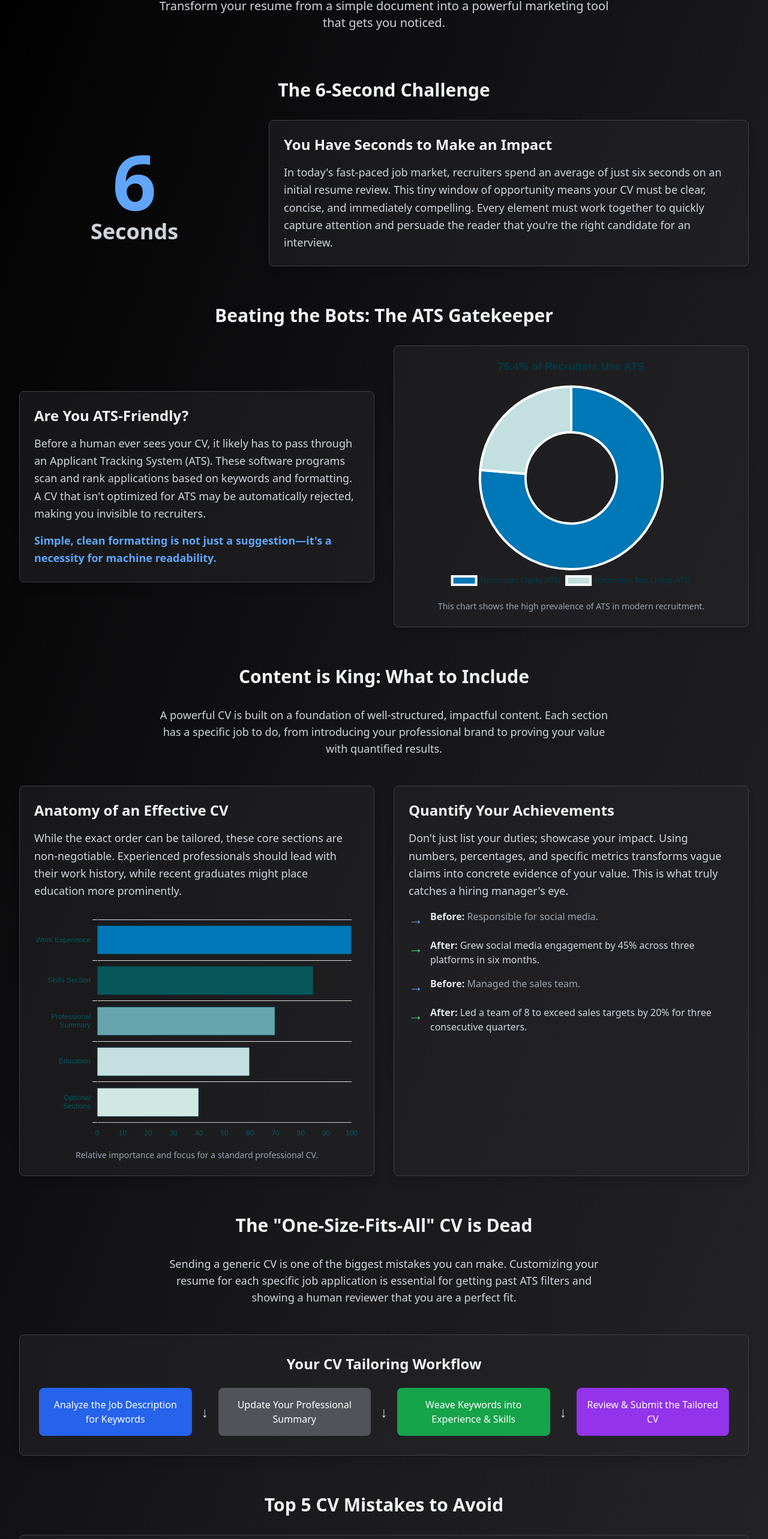
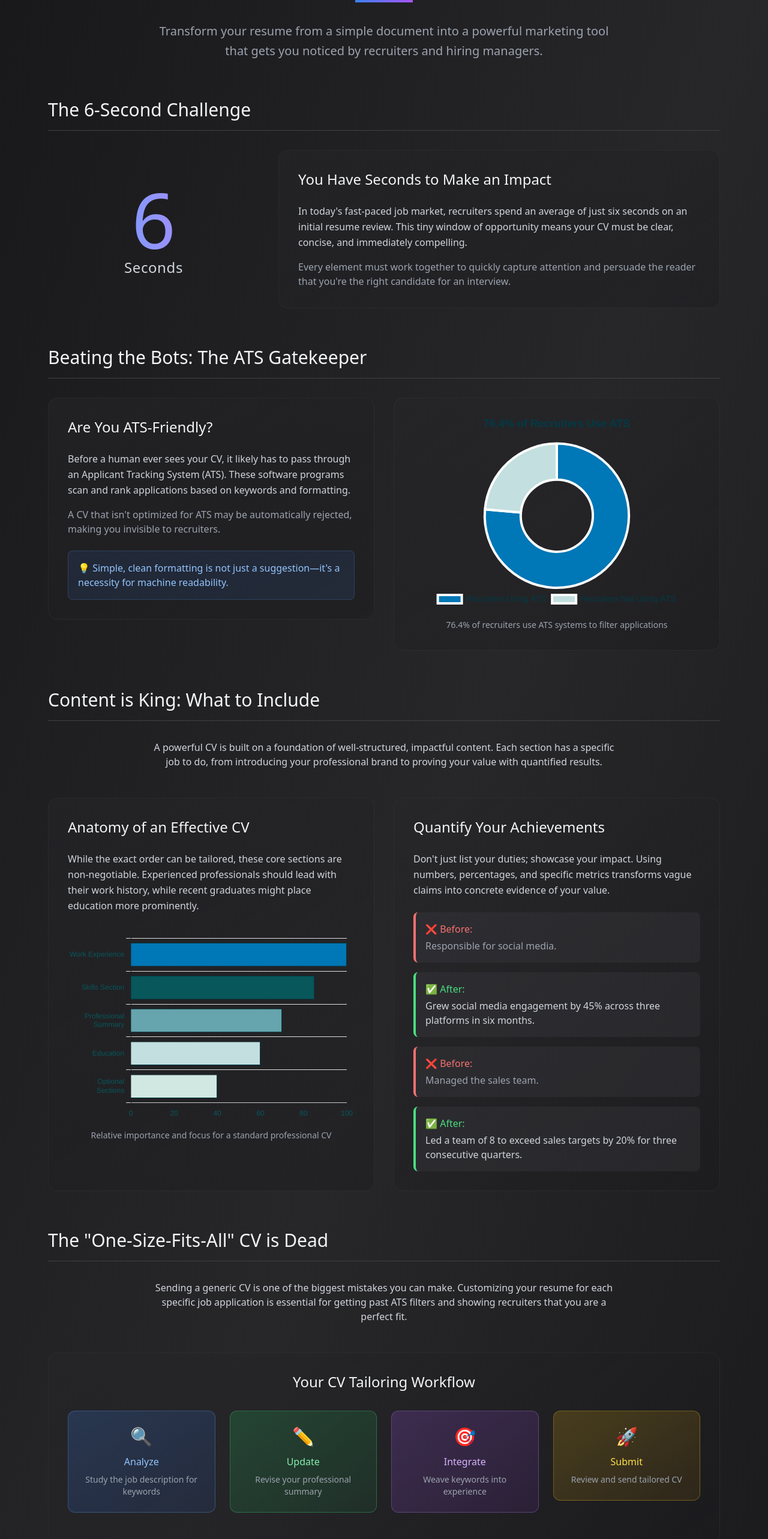
Before and after one commit to FilipElznic/CV_gen, a React (Vite) app: page /howtowrite in a window 1280 px wide. Shown: the part 192-2758 px from the top of the page at 60% size. Built offline with nearby package versions, Linux system fonts and the light colour scheme; no server answers.

Commit message:
readme,vercel icons

```diff
--- a/src/App.jsx
+++ b/src/App.jsx
@@ -11,7 +11,7 @@ import SignIn from "./Components/SignIn";
 import SignUp from "./Components/SignUp";
 import PrivacyPolicy from "./Components/Privacypol";
 import AllCV from "./pages/AllCV";
-import HowToWrite from "./pages/Howtowrite";
+import HowToWrite from "./pages/HowtoWrite";
 import Docs from "./pages/Docs";
 
 function App() {
--- a/src/Components/HeroSection.jsx
+++ b/src/Components/HeroSection.jsx
@@ -29,10 +29,7 @@ const HeroSection = ({ currentUser }) => (
           </>
         ) : (
           <Link
-            to="/"
-            onClick={() => {
-              /* This will be handled by Navbar */
-            }}
+            to="/create"
             className="bg-gradient-to-r from-cyan-500 to-blue-600 text-white px-8 py-4 rounded-lg text-lg font-semibold hover:from-cyan-600 hover:to-blue-700 transition duration-200 shadow-lg hover:shadow-cyan-500/25 transform hover:scale-105"
           >
             Get Started Free
--- a/src/pages/HowToWrite.jsx
+++ b/src/pages/HowToWrite.jsx
@@ -241,233 +241,294 @@ function HowToWrite() {
 
   return (
     <>
+      <style>{`
+        .content-section {
+          opacity: 0;
+          transform: translateY(20px);
+          animation: fadeInUp 0.6s ease-out forwards;
+        }
+
+        .content-section:nth-child(2) { animation-delay: 0.1s; }
+        .content-section:nth-child(3) { animation-delay: 0.2s; }
+        .content-section:nth-child(4) { animation-delay: 0.3s; }
+        .content-section:nth-child(5) { animation-delay: 0.4s; }
+        .content-section:nth-child(6) { animation-delay: 0.5s; }
+
+        @keyframes fadeInUp {
+          to {
+            opacity: 1;
+            transform: translateY(0);
+          }
+        }
+
+        .tech-card {
+          transition: all 0.3s ease;
+          background: linear-gradient(145deg, rgba(39, 39, 42, 0.5), rgba(24, 24, 27, 0.3));
+          backdrop-filter: blur(10px);
+          border: 1px solid rgba(63, 63, 70, 0.3);
+        }
+
+        .tech-card:hover {
+          transform: translateY(-2px);
+          border-color: rgba(156, 163, 175, 0.5);
+          box-shadow: 0 10px 25px rgba(0, 0, 0, 0.3);
+        }
+      `}</style>
+
       <Navbar />
-      <div className="min-h-screen bg-gradient-to-br from-black via-zinc-900 to-zinc-800 text-gray-100">
-        <header className="text-white text-center py-12 px-4">
-          <h1 className="text-4xl md:text-6xl font-black tracking-tight text-gray-100">
-            Crafting Your Interview-Winning CV
+      <div className="min-h-screen bg-gradient-to-br from-zinc-900 via-zinc-800 to-zinc-900 text-gray-100">
+        <div className="max-w-6xl mx-auto px-4 py-8">
+          {/* Hero Section */}
+          <div className="text-center mb-16">
+            <h1 className="text-5xl md:text-7xl font-extralight mb-6 text-gray-100 tracking-tight">
+              CV Writing Guide
             </h1>
-          <p className="mt-4 text-lg md:text-xl max-w-3xl mx-auto text-gray-300">
+            <div className="w-24 h-1 bg-gradient-to-r from-blue-500 to-purple-500 mx-auto mb-8"></div>
+            <p className="text-xl text-gray-400 mb-8 max-w-3xl mx-auto leading-relaxed">
               Transform your resume from a simple document into a powerful
-            marketing tool that gets you noticed.
+              marketing tool that gets you noticed by recruiters and hiring
+              managers.
             </p>
-        </header>
-
-        <main className="container mx-auto p-4 md:p-8">
-          <section id="first-impression" className="mb-16">
-            <h2 className="text-3xl font-bold text-center mb-8 text-gray-100">
+          </div>
+          {/* Main Content */}
+          <div className="space-y-16">
+            {/* The 6-Second Challenge */}
+            <section id="first-impression" className="content-section">
+              <h2 className="text-3xl font-light mb-8 text-gray-100 border-b border-zinc-700 pb-4">
                 The 6-Second Challenge
               </h2>
-            <div className="grid grid-cols-1 md:grid-cols-3 gap-8 items-center">
-              <div className="md:col-span-1 text-center">
-                <div className="text-8xl md:text-9xl font-black text-blue-400">
+              <div className="grid grid-cols-1 lg:grid-cols-3 gap-8 items-center">
+                <div className="text-center">
+                  <div className="text-8xl md:text-9xl font-extralight text-transparent bg-clip-text bg-gradient-to-r from-blue-400 to-purple-400">
                     6
                   </div>
-                <div className="text-4xl font-bold text-gray-300">Seconds</div>
+                  <div className="text-2xl font-light text-gray-300 tracking-wide">
+                    Seconds
                   </div>
-              <div className="md:col-span-2 bg-zinc-800/50 rounded-lg shadow-lg p-6 border border-zinc-700">
-                <h3 className="text-2xl font-bold mb-4 text-gray-100">
+                </div>
+                <div className="lg:col-span-2 tech-card rounded-2xl p-8">
+                  <h3 className="text-2xl font-medium mb-6 text-gray-100">
                     You Have Seconds to Make an Impact
                   </h3>
-                <p className="text-lg leading-relaxed text-gray-300">
+                  <p className="text-gray-300 leading-relaxed mb-4">
                     In today&apos;s fast-paced job market, recruiters spend an
-                  average of just six seconds on an initial resume review. This
-                  tiny window of opportunity means your CV must be clear,
-                  concise, and immediately compelling. Every element must work
-                  together to quickly capture attention and persuade the reader
-                  that you&apos;re the right candidate for an interview.
+                    average of just six seconds on an initial resume review.
+                    This tiny window of opportunity means your CV must be clear,
+                    concise, and immediately compelling.
+                  </p>
+                  <p className="text-gray-400">
+                    Every element must work together to quickly capture
+                    attention and persuade the reader that you&apos;re the right
+                    candidate for an interview.
                   </p>
                 </div>
               </div>
             </section>
 
-          <section id="ats" className="mb-16">
-            <h2 className="text-3xl font-bold text-center mb-8 text-gray-100">
+            {/* ATS Section */}
+            <section id="ats" className="content-section">
+              <h2 className="text-3xl font-light mb-8 text-gray-100 border-b border-zinc-700 pb-4">
                 Beating the Bots: The ATS Gatekeeper
               </h2>
-            <div className="grid grid-cols-1 md:grid-cols-2 gap-8 items-center">
-              <div className="bg-zinc-800/50 rounded-lg shadow-lg p-6 border border-zinc-700">
-                <h3 className="text-2xl font-bold mb-4 text-gray-100">
+              <div className="grid grid-cols-1 lg:grid-cols-2 gap-8 items-start">
+                <div className="tech-card rounded-2xl p-8">
+                  <h3 className="text-2xl font-medium mb-6 text-gray-100">
                     Are You ATS-Friendly?
                   </h3>
-                <p className="text-lg leading-relaxed mb-4 text-gray-300">
+                  <p className="text-gray-300 leading-relaxed mb-4">
                     Before a human ever sees your CV, it likely has to pass
                     through an Applicant Tracking System (ATS). These software
                     programs scan and rank applications based on keywords and
-                  formatting. A CV that isn&apos;t optimized for ATS may be
-                  automatically rejected, making you invisible to recruiters.
+                    formatting.
                   </p>
-                <p className="text-lg leading-relaxed font-bold text-blue-400">
-                  Simple, clean formatting is not just a suggestion—it&apos;s a
-                  necessity for machine readability.
+                  <p className="text-gray-400 mb-6">
+                    A CV that isn&apos;t optimized for ATS may be automatically
+                    rejected, making you invisible to recruiters.
+                  </p>
+                  <div className="bg-blue-500/10 border border-blue-400/20 rounded-lg p-4">
+                    <p className="text-blue-300 font-medium">
+                      💡 Simple, clean formatting is not just a
+                      suggestion—it&apos;s a necessity for machine readability.
                     </p>
                   </div>
-              <div className="bg-zinc-800/50 rounded-lg shadow-lg p-6 border border-zinc-700">
-                <div className="chart-container mx-auto h-80 md:h-96">
+                </div>
+                <div className="tech-card rounded-2xl p-8">
+                  <div className="chart-container mx-auto h-80">
                     <canvas id="atsChart"></canvas>
                   </div>
                   <p className="text-center mt-4 text-sm text-gray-400">
-                  This chart shows the high prevalence of ATS in modern
-                  recruitment.
+                    76.4% of recruiters use ATS systems to filter applications
                   </p>
                 </div>
               </div>
             </section>
 
-          <section id="content" className="mb-16">
-            <h2 className="text-3xl font-bold text-center mb-8 text-gray-100">
+            {/* Content Structure Section */}
+            <section id="content" className="content-section">
+              <h2 className="text-3xl font-light mb-8 text-gray-100 border-b border-zinc-700 pb-4">
                 Content is King: What to Include
               </h2>
-            <p className="text-center max-w-3xl mx-auto mb-12 text-lg text-gray-300">
+              <p className="text-center max-w-3xl mx-auto mb-12 text-gray-300">
                 A powerful CV is built on a foundation of well-structured,
                 impactful content. Each section has a specific job to do, from
                 introducing your professional brand to proving your value with
                 quantified results.
               </p>
-            <div className="grid grid-cols-1 md:grid-cols-2 gap-8">
-              <div className="bg-zinc-800/50 rounded-lg shadow-lg p-6 border border-zinc-700">
-                <h3 className="text-2xl font-bold mb-4 text-gray-100">
+              <div className="grid grid-cols-1 lg:grid-cols-2 gap-8">
+                <div className="tech-card rounded-2xl p-8">
+                  <h3 className="text-2xl font-medium mb-6 text-gray-100">
                     Anatomy of an Effective CV
                   </h3>
-                <p className="text-lg leading-relaxed mb-4 text-gray-300">
-                  While the exact order can be tailored, these core sections are
-                  non-negotiable. Experienced professionals should lead with
-                  their work history, while recent graduates might place
+                  <p className="text-gray-300 leading-relaxed mb-6">
+                    While the exact order can be tailored, these core sections
+                    are non-negotiable. Experienced professionals should lead
+                    with their work history, while recent graduates might place
                     education more prominently.
                   </p>
-                <div className="chart-container mx-auto h-96">
+                  <div className="chart-container mx-auto h-80">
                     <canvas id="cvSectionsChart"></canvas>
                   </div>
                   <p className="text-center mt-4 text-sm text-gray-400">
-                  Relative importance and focus for a standard professional CV.
+                    Relative importance and focus for a standard professional CV
                   </p>
                 </div>
-              <div className="bg-zinc-800/50 rounded-lg shadow-lg p-6 border border-zinc-700">
-                <h3 className="text-2xl font-bold mb-4 text-gray-100">
+                <div className="tech-card rounded-2xl p-8">
+                  <h3 className="text-2xl font-medium mb-6 text-gray-100">
                     Quantify Your Achievements
                   </h3>
-                <p className="text-lg leading-relaxed mb-4 text-gray-300">
-                  Don&apos;t just list your duties; showcase your impact. Using
-                  numbers, percentages, and specific metrics transforms vague
-                  claims into concrete evidence of your value. This is what
-                  truly catches a hiring manager&apos;s eye.
+                  <p className="text-gray-300 leading-relaxed mb-6">
+                    Don&apos;t just list your duties; showcase your impact.
+                    Using numbers, percentages, and specific metrics transforms
+                    vague claims into concrete evidence of your value.
                   </p>
-                <ul className="space-y-4">
-                  <li className="flex items-start">
-                    <span className="text-2xl font-bold text-blue-400 mr-3">
-                      →
-                    </span>
-                    <div>
-                      <strong className="text-gray-200">Before:</strong>{" "}
-                      <span className="text-gray-400">
+                  <div className="space-y-4">
+                    <div className="bg-zinc-700/30 rounded-lg p-4 border-l-4 border-red-400">
+                      <div className="text-red-400 font-medium mb-1">
+                        ❌ Before:
+                      </div>
+                      <div className="text-gray-400">
                         Responsible for social media.
-                      </span>
                       </div>
-                  </li>
-                  <li className="flex items-start">
-                    <span className="text-2xl font-bold text-green-400 mr-3">
-                      →
-                    </span>
-                    <div>
-                      <strong className="text-gray-200">After:</strong>{" "}
-                      <span className="text-gray-300">
+                    </div>
+                    <div className="bg-zinc-700/30 rounded-lg p-4 border-l-4 border-green-400">
+                      <div className="text-green-400 font-medium mb-1">
+                        ✅ After:
+                      </div>
+                      <div className="text-gray-300">
                         Grew social media engagement by 45% across three
                         platforms in six months.
-                      </span>
                       </div>
-                  </li>
-                  <li className="flex items-start">
-                    <span className="text-2xl font-bold text-blue-400 mr-3">
-                      →
-                    </span>
-                    <div>
-                      <strong className="text-gray-200">Before:</strong>{" "}
-                      <span className="text-gray-400">
+                    </div>
+                    <div className="bg-zinc-700/30 rounded-lg p-4 border-l-4 border-red-400">
+                      <div className="text-red-400 font-medium mb-1">
+                        ❌ Before:
+                      </div>
+                      <div className="text-gray-400">
                         Managed the sales team.
-                      </span>
                       </div>
-                  </li>
-                  <li className="flex items-start">
-                    <span className="text-2xl font-bold text-green-400 mr-3">
-                      →
-                    </span>
-                    <div>
-                      <strong className="text-gray-200">After:</strong>{" "}
-                      <span className="text-gray-300">
+                    </div>
+                    <div className="bg-zinc-700/30 rounded-lg p-4 border-l-4 border-green-400">
+                      <div className="text-green-400 font-medium mb-1">
+                        ✅ After:
+                      </div>
+                      <div className="text-gray-300">
                         Led a team of 8 to exceed sales targets by 20% for three
                         consecutive quarters.
-                      </span>
-                    </div>
-                  </li>
-                </ul>
                       </div>
                     </div>
-          </section>
-
-          <section id="tailoring" className="mb-16">
-            <h2 className="text-3xl font-bold text-center mb-8 text-gray-100">
-              The &quot;One-Size-Fits-All&quot; CV is Dead
-            </h2>
-            <p className="text-center max-w-3xl mx-auto mb-12 text-lg text-gray-300">
-              Sending a generic CV is one of the biggest mistakes you can make.
-              Customizing your resume for each specific job application is
-              essential for getting past ATS filters and showing a human
-              reviewer that you are a perfect fit.
-            </p>
-            <div className="bg-zinc-800/50 rounded-lg shadow-lg p-8 border border-zinc-700">
-              <h3 className="text-2xl font-bold mb-6 text-center text-gray-100">
-                Your CV Tailoring Workflow
-              </h3>
-              <div className="flex flex-col md:flex-row items-center justify-center space-y-4 md:space-y-0 md:space-x-4">
-                <div className="bg-blue-600 text-white p-4 rounded-lg w-full md:w-1/4 text-center">
-                  Analyze the Job Description for Keywords
-                </div>
-                <div className="text-2xl font-bold text-gray-300">↓</div>
-                <div className="bg-zinc-600 text-white p-4 rounded-lg w-full md:w-1/4 text-center">
-                  Update Your Professional Summary
-                </div>
-                <div className="text-2xl font-bold text-gray-300">↓</div>
-                <div className="bg-green-600 text-white p-4 rounded-lg w-full md:w-1/4 text-center">
-                  Weave Keywords into Experience & Skills
-                </div>
-                <div className="text-2xl font-bold text-gray-300">↓</div>
-                <div className="bg-purple-600 text-white p-4 rounded-lg w-full md:w-1/4 text-center">
-                  Review & Submit the Tailored CV
                   </div>
                 </div>
               </div>
             </section>
 
-          <section id="mistakes" className="mb-16">
-            <h2 className="text-3xl font-bold text-center mb-8 text-gray-100">
+            {/* Tailoring Section */}
+            <section id="tailoring" className="content-section">
+              <h2 className="text-3xl font-light mb-8 text-gray-100 border-b border-zinc-700 pb-4">
+                The &quot;One-Size-Fits-All&quot; CV is Dead
+              </h2>
+              <p className="text-center max-w-3xl mx-auto mb-12 text-gray-300">
+                Sending a generic CV is one of the biggest mistakes you can
+                make. Customizing your resume for each specific job application
+                is essential for getting past ATS filters and showing recruiters
+                that you are a perfect fit.
+              </p>
+              <div className="tech-card rounded-2xl p-8">
+                <h3 className="text-2xl font-medium mb-8 text-center text-gray-100">
+                  Your CV Tailoring Workflow
+                </h3>
+                <div className="grid grid-cols-1 md:grid-cols-4 gap-6">
+                  <div className="text-center">
+                    <div className="bg-gradient-to-br from-blue-500/20 to-blue-600/10 border border-blue-400/30 rounded-xl p-6 mb-4">
+                      <div className="text-3xl mb-3">🔍</div>
+                      <h4 className="font-medium text-blue-300 mb-2">
+                        Analyze
+                      </h4>
+                      <p className="text-sm text-gray-400">
+                        Study the job description for keywords
+                      </p>
+                    </div>
+                  </div>
+                  <div className="text-center">
+                    <div className="bg-gradient-to-br from-green-500/20 to-green-600/10 border border-green-400/30 rounded-xl p-6 mb-4">
+                      <div className="text-3xl mb-3">✏️</div>
+                      <h4 className="font-medium text-green-300 mb-2">
+                        Update
+                      </h4>
+                      <p className="text-sm text-gray-400">
+                        Revise your professional summary
+                      </p>
+                    </div>
+                  </div>
+                  <div className="text-center">
+                    <div className="bg-gradient-to-br from-purple-500/20 to-purple-600/10 border border-purple-400/30 rounded-xl p-6 mb-4">
+                      <div className="text-3xl mb-3">🎯</div>
+                      <h4 className="font-medium text-purple-300 mb-2">
+                        Integrate
+                      </h4>
+                      <p className="text-sm text-gray-400">
+                        Weave keywords into experience
+                      </p>
+                    </div>
+                  </div>
+                  <div className="text-center">
+                    <div className="bg-gradient-to-br from-yellow-500/20 to-yellow-600/10 border border-yellow-400/30 rounded-xl p-6 mb-4">
+                      <div className="text-3xl mb-3">🚀</div>
+                      <h4 className="font-medium text-yellow-300 mb-2">
+                        Submit
+                      </h4>
+                      <p className="text-sm text-gray-400">
+                        Review and send tailored CV
+                      </p>
+                    </div>
+                  </div>
+                </div>
+              </div>
+            </section>
+
+            {/* Mistakes Section */}
+            <section id="mistakes" className="content-section">
+              <h2 className="text-3xl font-light mb-8 text-gray-100 border-b border-zinc-700 pb-4">
                 Top 5 CV Mistakes to Avoid
               </h2>
-            <div className="bg-zinc-800/50 rounded-lg shadow-lg p-6 border border-zinc-700">
-              <p className="text-center max-w-3xl mx-auto mb-8 text-lg text-gray-300">
-                Even a great candidate can be rejected due to simple, avoidable
-                errors. These common mistakes can signal carelessness or a lack
-                of professionalism to recruiters.
+              <div className="tech-card rounded-2xl p-8">
+                <p className="text-center max-w-3xl mx-auto mb-8 text-gray-300">
+                  Even a great candidate can be rejected due to simple,
+                  avoidable errors. These common mistakes can signal
+                  carelessness or a lack of professionalism to recruiters.
                 </p>
                 <div className="chart-container mx-auto h-96 md:h-[500px]">
                   <canvas id="mistakesChart"></canvas>
                 </div>
-              <p className="text-center mt-4 text-sm text-gray-400">
-                Ranking of common errors that can lead to immediate rejection.
+                <p className="text-center mt-6 text-sm text-gray-400">
+                  Common errors ranked by their impact on application rejection
+                  rates
                 </p>
               </div>
             </section>
-        </main>
+          </div>
 
-        <footer className="bg-zinc-900/50 text-gray-300 text-center py-6 px-4 border-t border-zinc-700">
-          <p>
-            Infographic created based on the &quot;Crafting an Impactful
-            CV&quot; guide.
-          </p>
-          <p className="text-xs mt-2 text-gray-400">
-            This infographic was generated using Chart.js and Tailwind CSS. No
-            SVG or Mermaid JS was used in its creation.
-          </p>
-        </footer>
+          {/* Footer */}
+        </div>
       </div>
     </>
   );
```
Also changed, not shown: src/Components/SignIn.jsx (+12 -2 lines), src/Components/SignUp.jsx (+9 -1 lines), 1 other file (tests, documents, lock files or other folders). Lines whose indentation alone changed are shown as unchanged.
